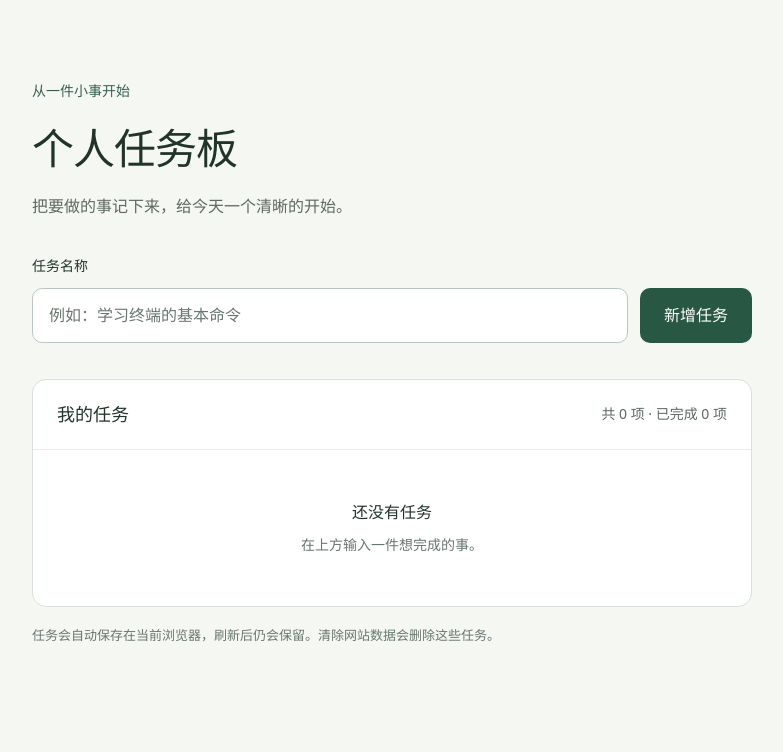
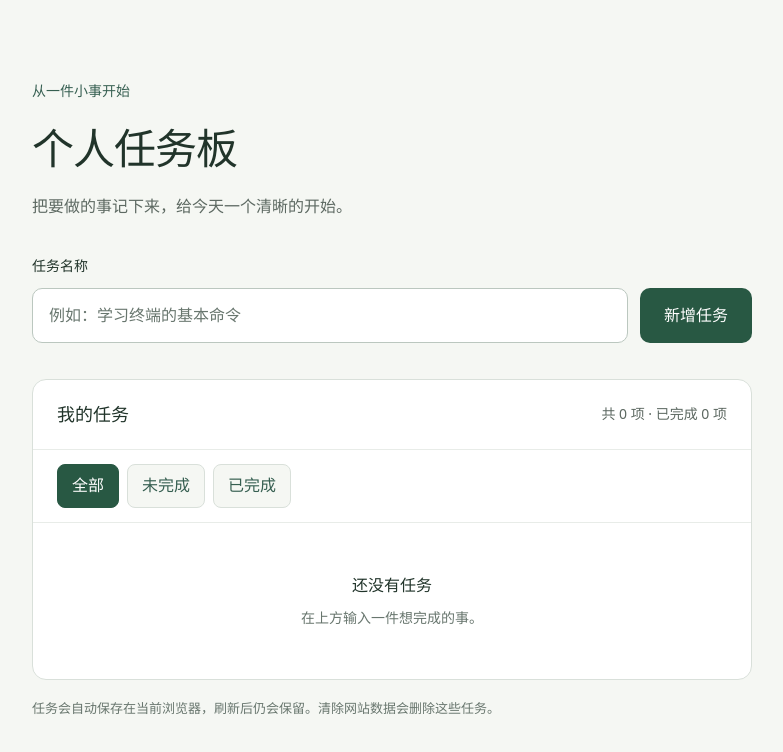
Before and after one commit to TWO-I-C/task-board, a React (Vite) app: page / in a window 1280 px wide. Shown: the top 752 px of the page, without its empty margins (248-1031 px from the left). Built offline with nearby package versions, Linux system fonts and the light colour scheme.

Commit message:
增加任务状态筛选

```diff
--- a/src/App.css
+++ b/src/App.css
@@ -35,6 +35,10 @@ input:focus-visible, button:focus-visible { outline: 3px solid #648c78; outline-
 .list-heading { display: flex; flex-wrap: wrap; gap: 8px 16px; align-items: center; justify-content: space-between; padding: 20px 24px; border-bottom: 1px solid #e8ece8; }
 h2 { margin: 0; font-size: 18px; }
 .task-count { color: #5d6962; font-size: 14px; }
+.task-filters { display: flex; flex-wrap: wrap; gap: 8px; padding: 14px 24px; border-bottom: 1px solid #e8ece8; }
+.filter-button { min-height: 44px; padding: 8px 14px; border: 1px solid #d9e0da; border-radius: 8px; background: #f5f7f3; color: #365f51; cursor: pointer; }
+.filter-button:hover { background: #e8eee8; }
+.filter-button[aria-pressed="true"] { border-color: #285843; background: #285843; color: white; }
 .empty-state { padding: 50px 24px; text-align: center; }
 .empty-state p:first-child { font-weight: 600; }
 .empty-state p + p { margin-top: 8px; color: #68766e; font-size: 14px; }
@@ -54,5 +58,5 @@ h2 { margin: 0; font-size: 18px; }
 @media (max-width: 520px) {
   .task-board { margin: 36px auto; }
   .input-row { flex-direction: column; }
-  .list-heading, .task-list li { padding-left: 18px; padding-right: 18px; }
+  .list-heading, .task-filters, .task-list li { padding-left: 18px; padding-right: 18px; }
 }
--- a/src/App.jsx
+++ b/src/App.jsx
@@ -2,6 +2,11 @@ import { useState } from 'react'
 import './App.css'
 
 const STORAGE_KEY = 'task-board.tasks.v1'
+const TASK_FILTERS = [
+  { value: 'all', label: '全部' },
+  { value: 'active', label: '未完成' },
+  { value: 'completed', label: '已完成' },
+]
 
 function loadTaskBoard() {
   try {
@@ -32,6 +37,7 @@ function App() {
   const [draft, setDraft] = useState('')
   const [board, setBoard] = useState(loadTaskBoard)
   const [error, setError] = useState('')
+  const [filter, setFilter] = useState('all')
   const { tasks, storageReady, storageError } = board
 
   function updateTasks(nextTasks) {
@@ -80,6 +86,11 @@ function App() {
   }
 
   const completedCount = tasks.filter((task) => task.completed).length
+  const visibleTasks = tasks.filter((task) => {
+    if (filter === 'active') return !task.completed
+    if (filter === 'completed') return task.completed
+    return true
+  })
 
   return (
     <main className="task-board">
@@ -115,14 +126,32 @@ function App() {
             共 {tasks.length} 项 · 已完成 {completedCount} 项
           </span>
         </div>
+        <div className="task-filters" role="group" aria-label="按完成状态筛选任务">
+          {TASK_FILTERS.map((option) => (
+            <button
+              key={option.value}
+              type="button"
+              className="filter-button"
+              aria-pressed={filter === option.value}
+              onClick={() => setFilter(option.value)}
+            >
+              {option.label}
+            </button>
+          ))}
+        </div>
         {tasks.length === 0 ? (
           <div className="empty-state">
             <p>还没有任务</p>
             <p>在上方输入一件想完成的事。</p>
           </div>
+        ) : visibleTasks.length === 0 ? (
+          <div className="empty-state" role="status">
+            <p>{filter === 'active' ? '没有未完成任务' : '还没有已完成任务'}</p>
+            <p>切换筛选可查看其他任务。</p>
+          </div>
         ) : (
           <ul className="task-list">
-            {tasks.map((task) => (
+            {visibleTasks.map((task) => (
               <li key={task.id}>
                 <label className={`task-item${task.completed ? ' is-complete' : ''}`}>
                   <input
```
